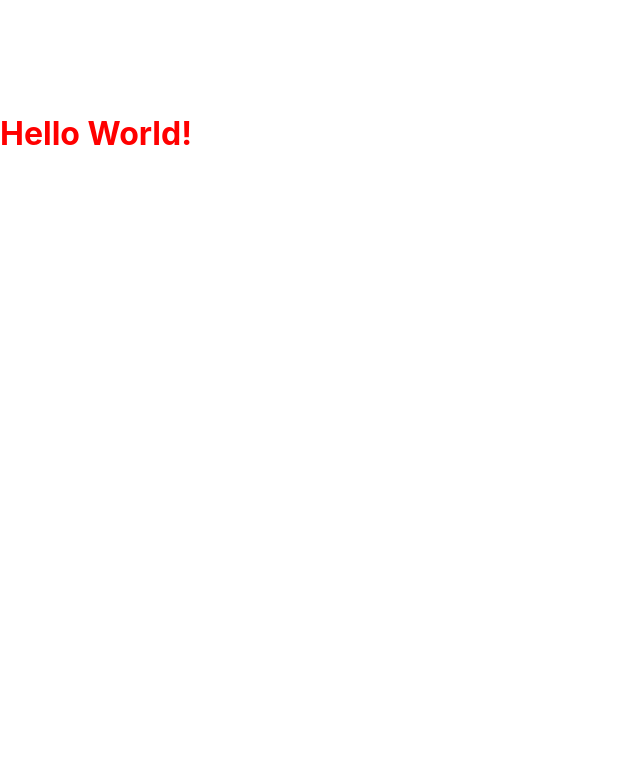
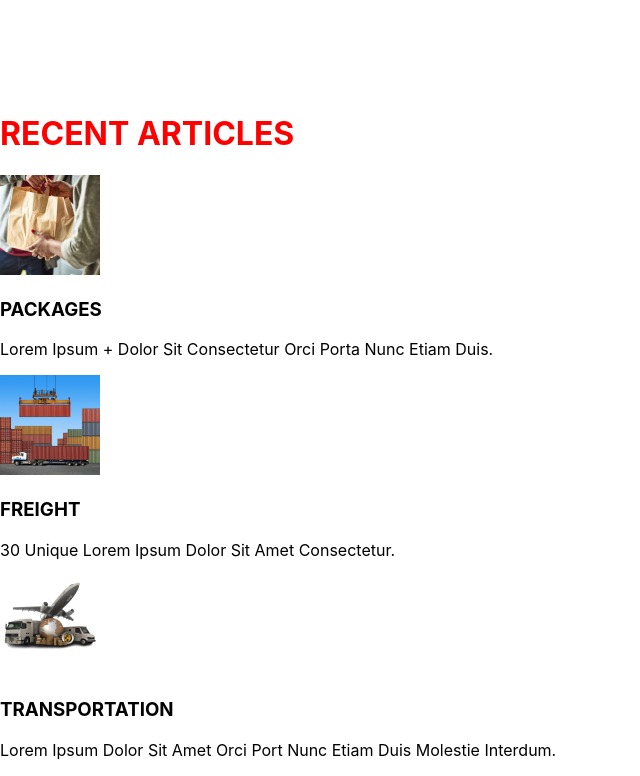
Before and after one commit to Sandiego17/dispatch-hub-blog-page, a React (Create React App) app: page / in a window 1280 px wide. Shown: the part 1261-2037 px from the top of the page, without its empty margins (0-640 px from the left). Before the commit the page ends 1436 px from the top, so only its background shows below. Built offline with nearby package versions, Linux system fonts and the light colour scheme.

Commit message:
feat: recentArticles section file

```diff
--- a/src/components/recent/Recent.tsx
+++ b/src/components/recent/Recent.tsx
@@ -3,7 +3,39 @@ import './Recent.css';
 export const Recent = () => {
   return (
     <div className="recentArticles">
-      <h1>Hello World!</h1>
+      <h1 className='sectionHeading'>RECENT ARTICLES</h1>
+
+      <div className="recentSection">
+        <div className='recent'>
+          <div className='recentImage'>
+            <img src={require('../../assets/images/Mask group (10).png')} className='articleImage' alt="image10" />
+          </div>
+          <div className='recentPost'>
+            <h3 className='recentHeading'>PACKAGES</h3>
+            <p className='recentText'>Lorem Ipsum + Dolor Sit Consectetur Orci Porta Nunc Etiam Duis.</p>
+          </div>
+        </div>
+
+        <div className='recent'>
+          <div className='recentImage'>
+            <img src={require('../../assets/images/Mask group (11).png')} className='articleImage' alt="image11" />
+          </div>
+          <div className='recentPost'>
+            <h3 className='recentHeading'>FREIGHT</h3>
+            <p className='recentText'>30 Unique Lorem Ipsum Dolor Sit Amet Consectetur.</p>
+          </div>
+        </div>
+
+        <div className='recent'>
+          <div className='recentImage'>
+            <img src={require('../../assets/images/Mask group (12).png')} className='articleImage' alt="image10" />
+          </div>
+          <div className='recentPost'>
+            <h3 className='recentHeading'>TRANSPORTATION</h3>
+            <p className='recentText'>Lorem Ipsum Dolor Sit Amet Orci Port Nunc Etiam Duis Molestie Interdum.</p>
+          </div>
+        </div>
+      </div>
     </div>
   )
 }
```
